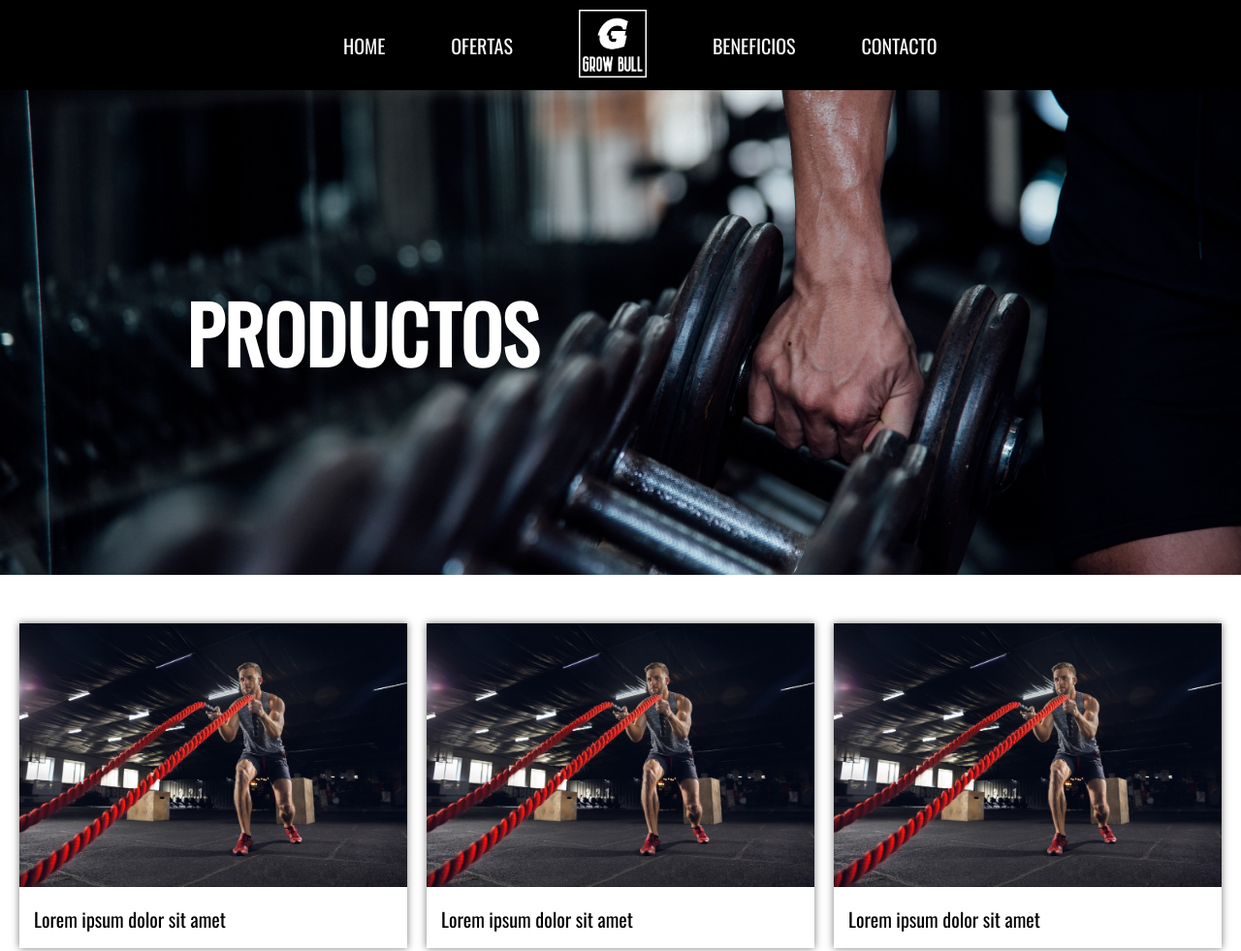
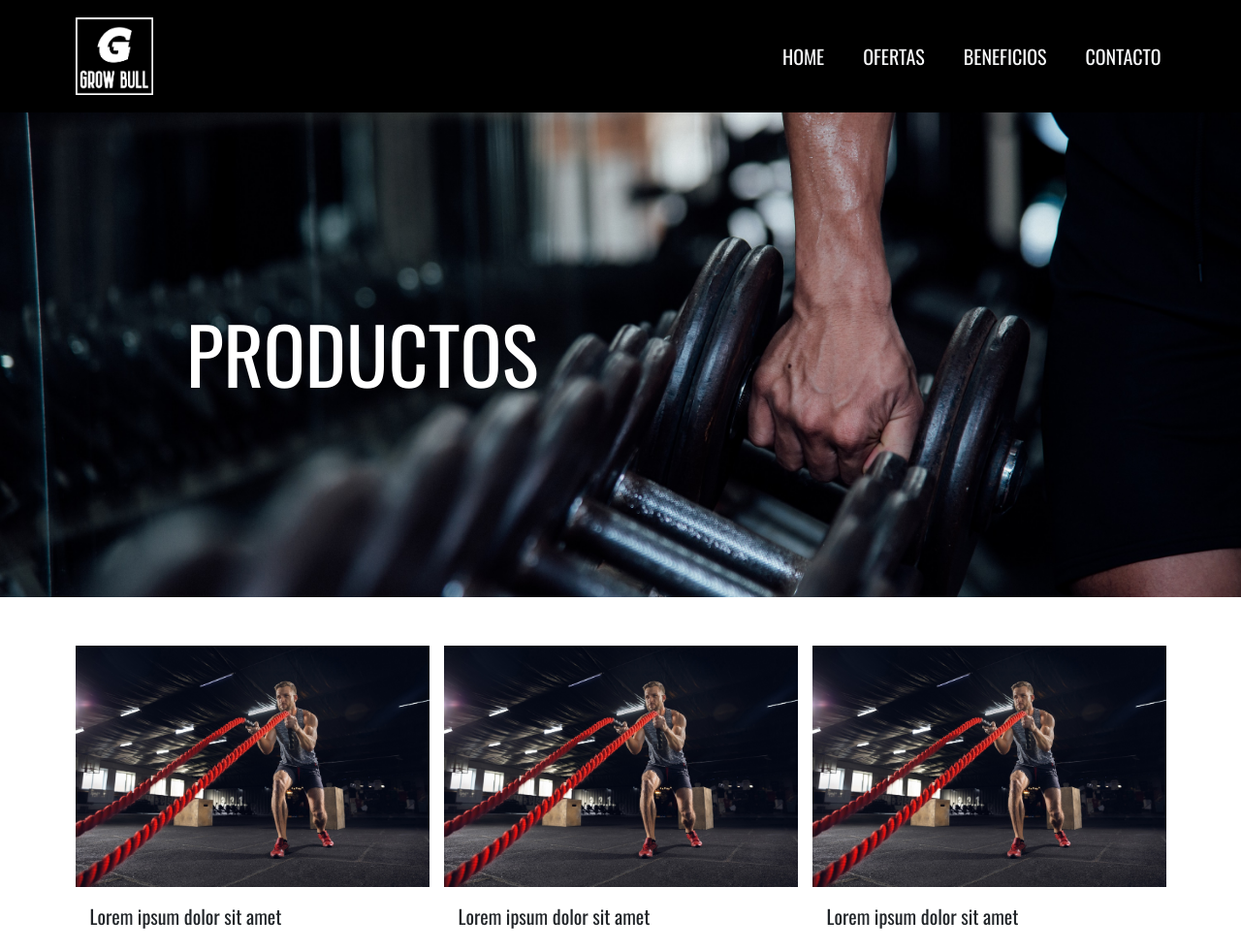
Before and after one commit to sanntilopez/grow_bull, a plain HTML site: page pages/productos.html in a window 1280 px wide. Shown: the top 981 px of the page at 97% size. Drawn offline with nearby package versions, Linux system fonts and the light colour scheme.

Commit message:
boostrap

```diff
--- a/css/index.css
+++ b/css/index.css
@@ -29,7 +29,7 @@
 }
 
 body {
-    font-family: var(--font-main);
+    font-family: var(--font-main) !important;
     display: grid;
     grid-template-areas:
     "header header"
@@ -42,94 +42,19 @@
 }
 
 a {
-    text-decoration: none;
+    text-decoration: none !important;
+    color: var(--white);
 }
 
 /* HEADER */
-
-header {
-    background-color: transparent;
-    display: flex;
-    justify-content: center;
-    align-items: flex-start;
-    flex: 1;
-    grid-area: header;
+.nav-link:hover {
+    color: var(--green) !important;
 }
-
-.headerbox {
-    display: flex;
-    width: 80%;
-    justify-content: space-between;
-    padding: 2rem 0;
-    align-items: center;
-}
-
-nav {
-    display: flex;
-    align-items: center;
+ header img {
+    width: 80px;
 }
 
 
-
-nav ul {
-    width: 100%;
-    display: flex;
-    align-items: center;
-    justify-content: space-around;
-}
-
-nav ul a {
-    color: var(--white);
-    font-size: var(--alternative);
-    position: relative;
-}
-
-nav ul a.active,nav ul a:hover {
-    color: var(--green);
-}
-
-header li {
-    color: var(--white);
-    list-style-type: none;
-    padding: 0 3.4rem;
-}
-
-header li a:after {
-    content: "";
-    position: absolute;
-    right: 0;
-    bottom: 0;
-    left: 0;
-    height: 2px;
-    width: 100%;
-    background: var(--green);
-    transform-origin: right;
-    transform: scaleX(0);
-    transition: transform 0.2s ease-in-out;
-}
-
-header li a:hover:after {
-    transform-origin: left;
-    transform: scaleX(1);
-}
-
-header label {
-    font-size: 40px;
-    cursor: pointer;
-    display: none;
-}
-
-header input {
-    display: none;
-}
-
-header img {
-    width: 80px;
-}
-
-header li a:hover {
-    color: var(--green);
-}
 
 /* BACKGROUND IMG */
 
@@ -160,8 +85,8 @@
 }
 
 h1 {
-    color: white;
-    font-size: var(--ultrabig);
+    color: white !important;
+    font-size: var(--ultrabig) !important;
 }
 
 .section1__article p {
@@ -173,7 +98,7 @@
 
 .section1__article a {
     width: fit-content;
-    color: var(--black);
+    color: var(--black) !important;
     font-size: var(--medium);
     background-color: var(--green);
     padding: .8rem 1.3rem;
--- a/css/productos.css
+++ b/css/productos.css
@@ -30,7 +30,7 @@
 }
 
 body {
-    font-family: var(--font-main);
+    font-family: var(--font-main) !important;
     display: grid;
     grid-template-areas:
     "header"
@@ -43,73 +43,18 @@
 }
 
 a {
-    text-decoration: none;
+    text-decoration: none !important;
 }
 
 /* HEADER */
 
-header {
-    background-color: var(--black);
-    display: flex;
-    justify-content: center;
-    grid-area: header;
+.nav-link:hover {
+    color: var(--green) !important;
 }
 
-nav {
-    width: 50%;
+header img {
+    width: 80px;
 }
-
-nav ul {
-    width: 100%;
-    display: flex;
-    padding: 1rem 0;
-    align-items: center;
-    justify-content: space-around;
-}
-
-nav ul a {
-    color: var(--white);
-    font-size: var(--alternative);
-    position: relative;
-}
-
-header li a:after {
-    content: "";
-    position: absolute;
-    right: 0;
-    bottom: 0;
-    left: 0;
-    height: 2px;
-    width: 100%;
-    background: var(--green);
-    transform-origin: right;
-    transform: scaleX(0);
-    transition: transform 0.2s ease-in-out;
-}
-
-header li a:hover:after {
-    transform-origin: left;
-    transform: scaleX(1);
-}
-
-nav ul a.active,nav ul a:hover {
-    color: var(--green);
-}
-
-header li {
-    color: var(--white);
-    list-style-type: none;
-    padding: 0 3.4rem;
-}
-
-li img {
-    width: 70px;
-}
-
-header li a:hover {
-    color: var(--green);
-}
-
 /* BACKGROUND IMG */
 
 .section1 {
@@ -130,41 +75,30 @@
 }
 
 h1 {
-    color: white;
-    font-size: var(--ultrabig);
+    color: white !important;
+    font-size: var(--ultrabig) !important;
 }
 
 /* PRODUCTS */
 
-.products {
+ .products {
     display: flex;
     justify-content: center;
     margin: 5rem 0;
     grid-area: prod;
-}
-
-.grid-container {
-    display: grid;
-    grid-template-columns: repeat(3, minmax(300px, 400px));
-    grid-template-rows: auto auto;
     gap: 2rem;
-}
-
-.products__box {
-    box-shadow: 0px 0px 8px #0008;
 }
 
 .products__box:hover {
     transform: scale(1.01);
 }
-
-
 .products p {
     font-size: 2em;
     padding: 1.5rem;
 }
 
-.products__img {
+
+ .products__img {
     max-width: 100%;
 }
 
--- a/pages/productos.html
+++ b/pages/productos.html
@@ -11,19 +11,27 @@
     <link href="https://fonts.googleapis.com/css2?family=Barlow&display=swap" rel="stylesheet">
     <link rel="stylesheet" href="../css/productos.css">
     <link rel="stylesheet" href="https://cdnjs.cloudflare.com/ajax/libs/animate.css/4.1.1/animate.min.css"/>
+    <link href="https://cdn.jsdelivr.net/npm/bootstrap@5.2.0-beta1/dist/css/bootstrap.min.css"
+    rel="stylesheet" integrity="sha384-0evHe/X+R7YkIZDRvuzKMRqM+OrBnVFBL6DOitfPri4tjfHxaWutUpFmBp4vmVor" crossorigin="anonymous">
     <title>Grow Bull - Suplementos deportivos</title>
 </head>
 <body>
-    <header>
-        <nav>
-            <ul>
-
-                <li><a href="../index.html">HOME</a></li>
-                <li><a href="../pages/ofertas.html">OFERTAS</a></li>
-                <li><img src="../img/GrowBullWhite.png" alt="Grow Bull"></li>
-                <li><a href="../pages/beneficios.html">BENEFICIOS</a></li>
-                <li><a href="../pages/contacto.html">CONTACTO</a></li>
-            </ul>
+    <header class="p-3 bg-black">
+        <nav class="container navbar navbar-expand-lg">
+            <div class="container-fluid">
+            <a class="navbar-brand" href="#"><img src="../img/GrowBullWhite.png" alt="Grow Bull"></a>
+            <button class="navbar-toggler" type="button" data-bs-toggle="collapse" data-bs-target="#navbarNavAltMarkup" aria-controls="navbarNavAltMarkup" aria-expanded="false" aria-label="Toggle navigation">
+                <span class="fas fa-bars text-light fs-1 "></span>
+            </button>
+            <div class="collapse navbar-collapse justify-content-end" id="navbarNavAltMarkup">
+                <div class="navbar-nav fs-2 gap-5">
+                <a class="nav-link active text-light " aria-current="page" href="../index.html">HOME</a>
+                <a class="nav-link text-light" href="./ofertas.html">OFERTAS</a>
+                <a class="nav-link text-light" href="./beneficios.html">BENEFICIOS</a>
+                <a class="nav-link text-light" href="./contacto.html">CONTACTO</a>
+                </div>
+            </div>
+            </div>
         </nav>
     </header>
         <section class="section1">
@@ -31,39 +39,39 @@
                 <h1>PRODUCTOS</h1>
             </article>
         </section>
-        <section class="products">
-            <div class="grid-container">
-                <article class="products__box">
+        <section class="products container">
+            <div class="row">
+                <article class="products__box col-md-4">
                     <picture>
                         <img class="products__img" src="../img/gym.jpg" alt="gym">
                     </picture>
                     <p>Lorem ipsum dolor sit amet</p>
                 </article>
-                <article class="products__box">
+                <article class="products__box col-md-4">
                     <picture>
                         <img class="products__img" src="../img/gym.jpg" alt="gym">
                     </picture>
                     <p>Lorem ipsum dolor sit amet</p>
                 </article>
-                <article class="products__box">
+                <article class="products__box col-md-4">
                     <picture>
                         <img class="products__img" src="../img/gym.jpg" alt="gym">
                     </picture>
                     <p>Lorem ipsum dolor sit amet</p>
                 </article>
-                <article class="products__box">
+                <article class="products__box col-md-4">
                     <picture>
                         <img class="products__img" src="../img/gym.jpg" alt="gym">
                     </picture>
                     <p>Lorem ipsum dolor sit amet</p>
                 </article>
-                <article class="products__box">
+                <article class="products__box col-md-4">
                     <picture>
                         <img class="products__img" src="../img/gym.jpg" alt="gym">
                     </picture>
                     <p>Lorem ipsum dolor sit amet</p>
                 </article>
-                <article class="products__box">
+                <article class="products__box col-md-4">
                     <picture>
                         <img class="products__img" src="../img/gym.jpg" alt="gym">
                     </picture>
@@ -84,5 +92,7 @@
             </div>
         </div>
     </footer>
+    <script src="https://cdn.jsdelivr.net/npm/bootstrap@5.2.0-beta1/dist/js/bootstrap.bundle.min.js"
+    integrity="sha384-pprn3073KE6tl6bjs2QrFaJGz5/SUsLqktiwsUTF55Jfv3qYSDhgCecCxMW52nD2" crossorigin="anonymous"></script>
 </body>
 </html>
```
Also changed, not shown: index.html (+22 -17 lines).
